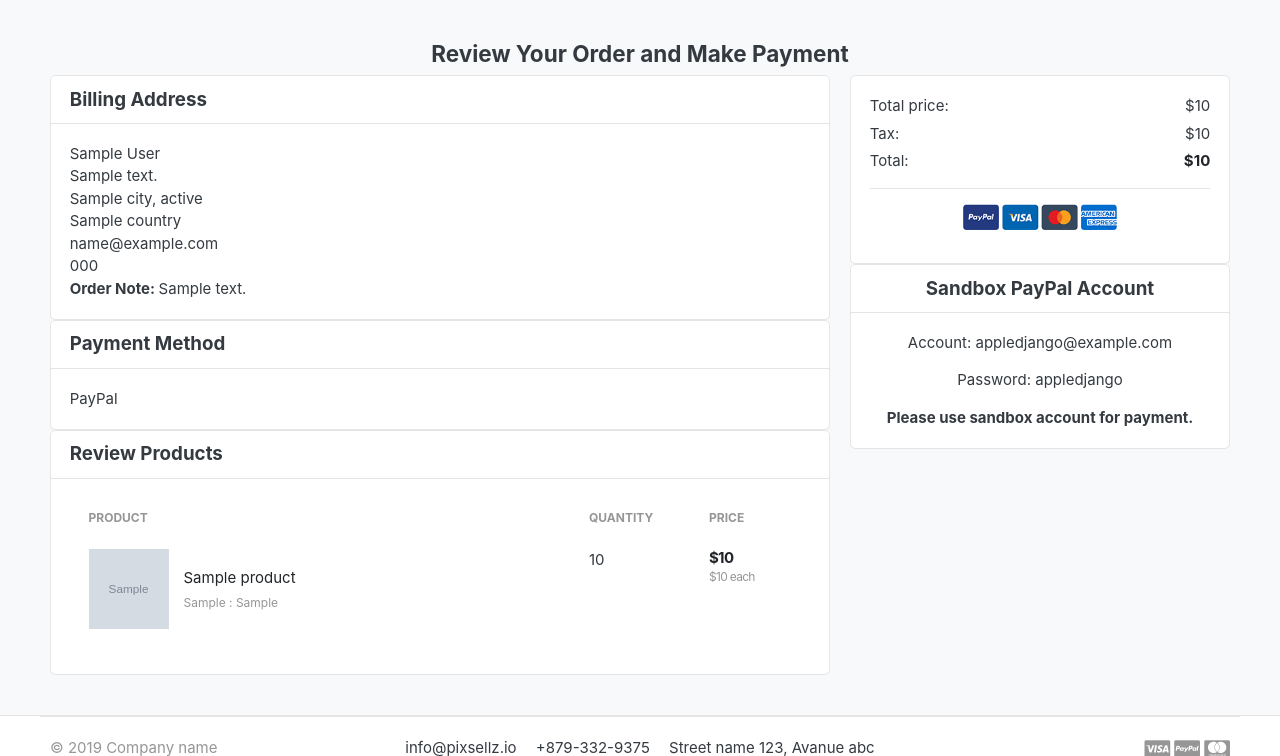
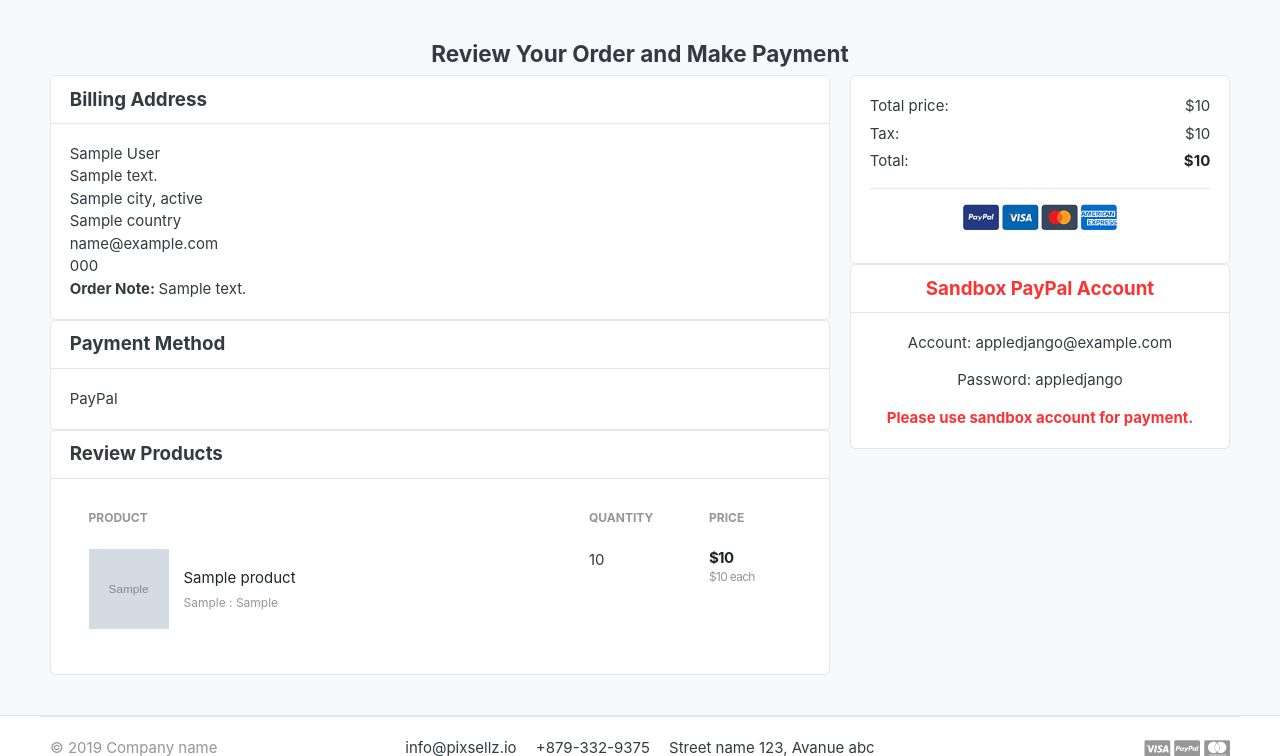
Before and after one commit to peterncs/greatkart-django, a Django app: template templates/orders/payments.html in a window 1280 px wide. Shown: the part 119-875 px from the top of the page. Run offline with Django 3.2, Linux system fonts and the light colour scheme; the template is opened without the code that fills it: most values are stand-ins (such as "Sample title", 1, 10 or a date in 2020); grey boxes marked "Sample" are stand-in pictures; parts of the project's set-up code (start-up, migrations or seed data) failed here and were passed over; some libraries are stand-ins or nearby versions; some web fonts are replaced.

Commit message:
Add emphasis to sandbox paypol account description

```diff
--- a/templates/orders/payments.html
+++ b/templates/orders/payments.html
@@ -101,11 +101,11 @@
 		</div> <!-- card-body.// -->
 		</div> <!-- card.// -->
 		<div class="card">
-			<h5 class="card-header text-center">Sandbox PayPal Account</h5>
+			<h5 class="card-header text-center text-danger">Sandbox PayPal Account</h5>
 			<div class="card-body">
 				<p class="text-center">Account: appledjango@example.com<p>
 				<p class="text-center">Password: appledjango<p>
-				<p class="text-center"><b>Please use sandbox account for payment.</b></p>
+				<p class="text-center text-danger"><b>Please use sandbox account for payment.</b></p>
 			</div>
 		</div>
 
```
